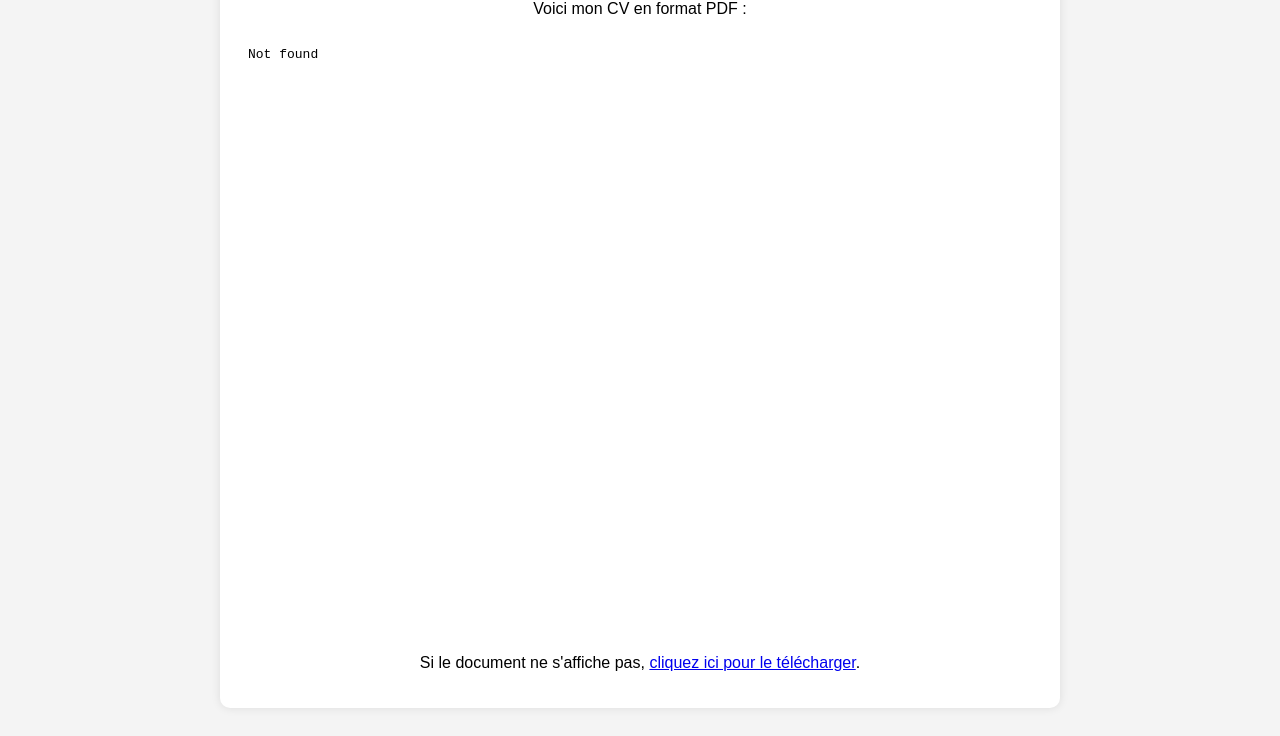
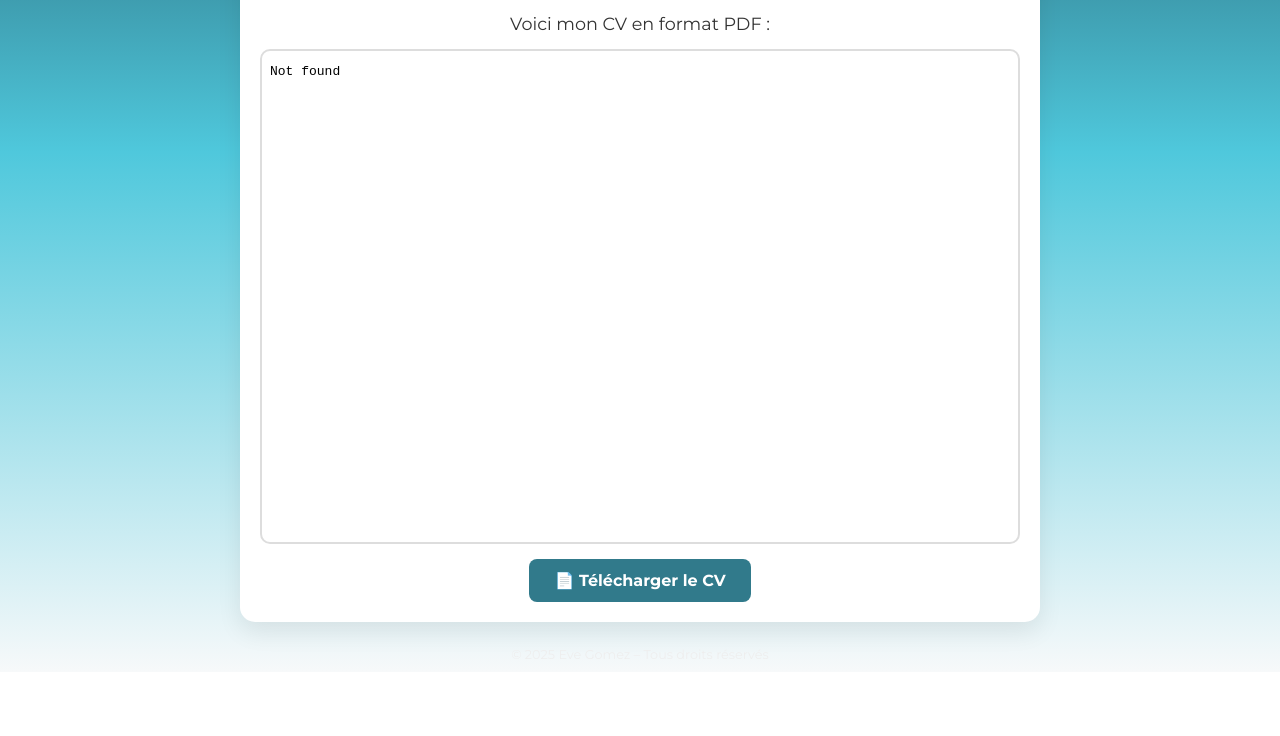
Before and after one commit to evegomez1974/evegomez1974.github.io, a plain HTML site: page index.html in a window 1280 px wide. Shown: the part 128-864 px from the top of the page. After the commit the page ends 800 px from the top, so only its background shows below. Drawn offline with Linux system fonts and the light colour scheme.

Commit message:
change ui

```diff
--- a/index.html
+++ b/index.html
@@ -1,41 +1,200 @@
 <!DOCTYPE html>
 <html lang="fr">
+
 <head>
-    <meta charset="UTF-8">
-    <meta name="viewport" content="width=device-width, initial-scale=1.0">
-    <title>Mon CV en Ligne</title>
+    <meta charset="UTF-8" />
+    <meta name="viewport" content="width=device-width, initial-scale=1.0" />
+    <title>Eve Gomez – CV en ligne</title>
+    <link href="https://fonts.googleapis.com/css2?family=Montserrat:wght@400;700&display=swap" rel="stylesheet" />
     <style>
+        html,
         body {
-            font-family: Arial, sans-serif;
+            margin: 0;
+            padding: 0;
+            width: 100%;
+            height: 100vh;
+            overflow: hidden;
+            /* Empêche le scroll */
+        }
+
+        * {
+            box-sizing: border-box;
+        }
+
+        body {
+            font-family: 'Montserrat', sans-serif;
+            background: linear-gradient(to bottom, #317a8b 0%, #4fc8dc 35%, #f7f9fa 100%);
+            color: #333;
+            height: 100vh;
+            display: flex;
+            flex-direction: column;
+            align-items: center;
+            justify-content: center;
+            /* Centré verticalement */
+            animation: fadeIn 1.2s ease-in;
+            padding: 20px;
+            /* Espacement minimal */
+        }
+
+        .container {
+            background-color: #fff;
+            padding: 20px;
+            border-radius: 15px;
+            width: 100%;
+            max-width: 800px;
+            height: calc(100vh - 100px);
+            /* Hauteur adaptative */
+            box-shadow: 0 10px 25px rgba(0, 0, 0, 0.08);
+            animation: slideUp 0.8s ease-out;
             text-align: center;
-            padding: 20px;
-            background-color: #f4f4f4;
+            display: flex;
+            flex-direction: column;
         }
-        .container {
-            background: white;
-            padding: 20px;
-            box-shadow: 0px 0px 10px rgba(0, 0, 0, 0.1);
-            border-radius: 10px;
-            max-width: 800px;
-            margin: auto;
+
+        h1 {
+            font-size: 2.2em;
+            margin: 0 0 10px 0;
+            color: #317a8b;
+            flex-shrink: 0;
+            /* Ne se réduit pas */
         }
+
+        .description {
+            margin-bottom: 15px;
+            font-size: 1.1em;
+            flex-shrink: 0;
+            /* Ne se réduit pas */
+        }
+
         iframe {
             width: 100%;
-            height: 600px;
-            border: none;
+            flex: 1;
+            /* Prend tout l'espace disponible */
+            border: 2px solid #ddd;
+            border-radius: 10px;
+            margin-bottom: 15px;
+            min-height: 300px;
+            /* Hauteur minimale */
+        }
+
+        .download-section {
+            flex-shrink: 0;
+            /* Ne se réduit pas */
+        }
+
+        a.download-btn {
+            display: inline-block;
+            background-color: #317a8b;
+            color: #fff;
+            padding: 12px 25px;
+            border-radius: 8px;
+            text-decoration: none;
+            font-weight: bold;
+            transition: background-color 0.3s ease, transform 0.3s ease;
+        }
+
+        a.download-btn:hover {
+            background-color: #255e6c;
+            transform: scale(1.05);
+        }
+
+        footer {
+            position: absolute;
+            bottom: 10px;
+            left: 50%;
+            transform: translateX(-50%);
+            text-align: center;
+            font-size: 0.8em;
+            color: #eee;
+            white-space: nowrap;
+        }
+
+        @media (max-width: 768px) {
+            body {
+                padding: 15px;
+            }
+
+            .container {
+                height: calc(100vh - 80px);
+                padding: 15px;
+            }
+
+            h1 {
+                font-size: 1.8em;
+            }
+
+            iframe {
+                min-height: 250px;
+            }
+        }
+
+        @media (max-width: 480px) {
+            body {
+                padding: 10px;
+            }
+
+            .container {
+                height: calc(100vh - 60px);
+                padding: 10px;
+            }
+
+            h1 {
+                font-size: 1.6em;
+                margin-bottom: 8px;
+            }
+
+            .description {
+                font-size: 1em;
+                margin-bottom: 10px;
+            }
+
+            iframe {
+                min-height: 200px;
+                margin-bottom: 10px;
+            }
+        }
+
+        @keyframes fadeIn {
+            from {
+                opacity: 0;
+            }
+
+            to {
+                opacity: 1;
+            }
+        }
+
+        @keyframes slideUp {
+            from {
+                transform: translateY(40px);
+                opacity: 0;
+            }
+
+            to {
+                transform: translateY(0);
+                opacity: 1;
+            }
         }
     </style>
 </head>
+
 <body>
 
     <div class="container">
-        <h1>Mon CV en Ligne</h1>
-        <p>Voici mon CV en format PDF :</p>
+        <h1>Mon CV en ligne</h1>
+        <p class="description">Voici mon CV en format PDF :</p>
 
-        <iframe src="CV_GOMEZ_Eve.pdf"></iframe>
+        <iframe src="CV_GOMEZ_Eve.pdf#navpanes=0"></iframe>
 
-        <p>Si le document ne s'affiche pas, <a href="CV_GOMEZ_Eve.pdf" target="_blank">cliquez ici pour le télécharger</a>.</p>
+        <div class="download-section">
+            <a class="download-btn" href="CV_GOMEZ_Eve.pdf" target="_blank">📄 Télécharger le CV</a>
+        </div>
     </div>
 
+    <footer>
+        &copy; 2025 Eve Gomez – Tous droits réservés
+    </footer>
+
 </body>
+
 </html>
```
